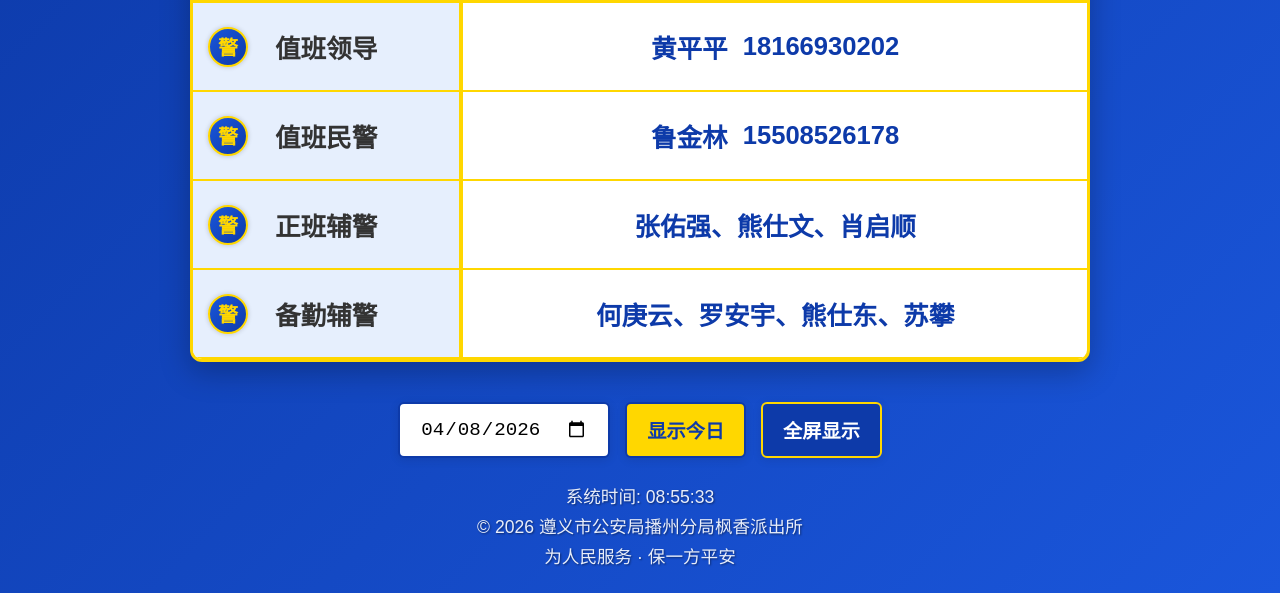
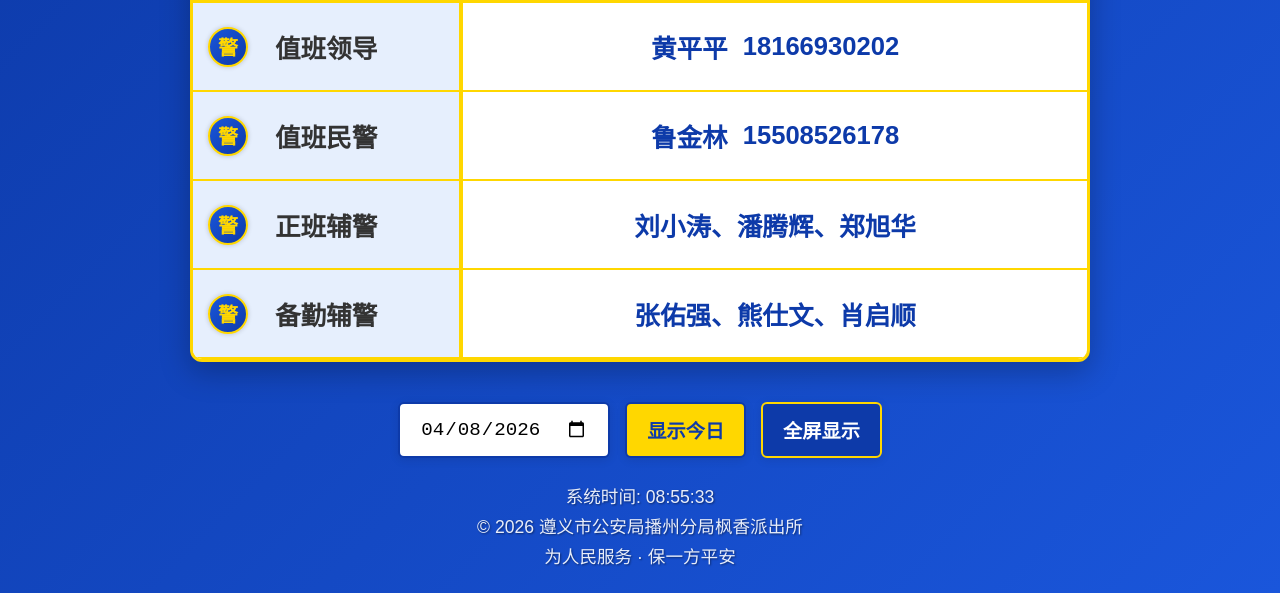
Before and after one commit to 564123123/564123123.github.io, a plain HTML site: page index.html in a window 1280 px wide. Shown: the part 212-805 px from the top of the page. Drawn offline with Linux system fonts and the light colour scheme.

Commit message:
Update index.html

```diff
--- a/index.html
+++ b/index.html
@@ -253,7 +253,7 @@
             // 三个独立起始日期（格式：YYYY-MM-DD）
             leaderStartDate: '2026-01-05',   // 值班领导起始日期
             officerStartDate: '2026-01-05',  // 值班民警起始日期
-            assistantStartDate: '2026-03-05',// 辅警起始日期
+            assistantStartDate: '2026-04-07',// 辅警起始日期
 
             // 值班领导列表（按周轮换，3周循环）
             leaders: [
@@ -284,9 +284,9 @@
 
             // 辅警分组
             assistantGroups: [
-                { name: '一组', members: ['张佑强', '熊仕文', '肖启顺'] },
-                { name: '二组', members: ['刘小涛', '潘腾辉', '郑旭华'] },
-                { name: '三组', members: ['何庚云', '罗安宇', '熊仕东', '苏攀'] }
+                { name: '一组', members: ['张佑强', '熊仕文', '肖启顺']},
+                { name: '二组', members: ['刘小涛', '潘腾辉', '郑旭华']},
+                { name: '三组', members:  ['何庚云', '罗安宇', '熊仕东', '苏攀']}
             ],
 
             // 辅警轮换规则（每6天一个循环，每个元素为 [正班组索引, 备勤组索引]）
```
